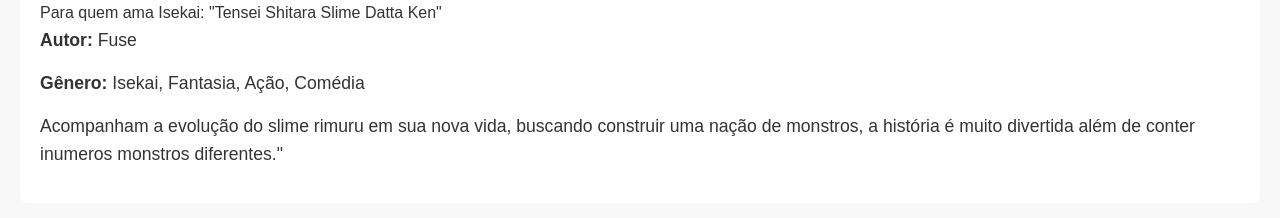
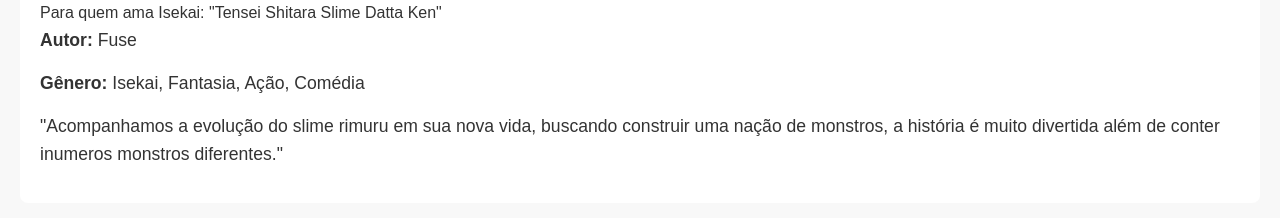
Before and after one commit to Junin096/criacao-site-front-end, a plain HTML site: page recomendacoes.html in a window 1280 px wide. Shown: the part 1580-1798 px from the top of the page. Drawn offline with Linux system fonts and the light colour scheme.

Commit message:
recomendacoes

```diff
--- a/recomendacoes.html
+++ b/recomendacoes.html
@@ -55,7 +55,7 @@
 
     <p><strong>Autor:</strong> Fuse </p>
     <p><strong>Gênero:</strong> Isekai, Fantasia, Ação, Comédia</p>
-    <p>Acompanham a evolução do slime rimuru em sua nova vida, buscando construir uma nação de monstros, a história é muito divertida além de conter inumeros monstros diferentes."</p>
+    <p>"Acompanhamos a evolução do slime rimuru em sua nova vida, buscando construir uma nação de monstros, a história é muito divertida além de conter inumeros monstros diferentes."</p>
 </section>
 
 <h2>Para quem ama Ação: "The Beginning After The End"</h2>
```
